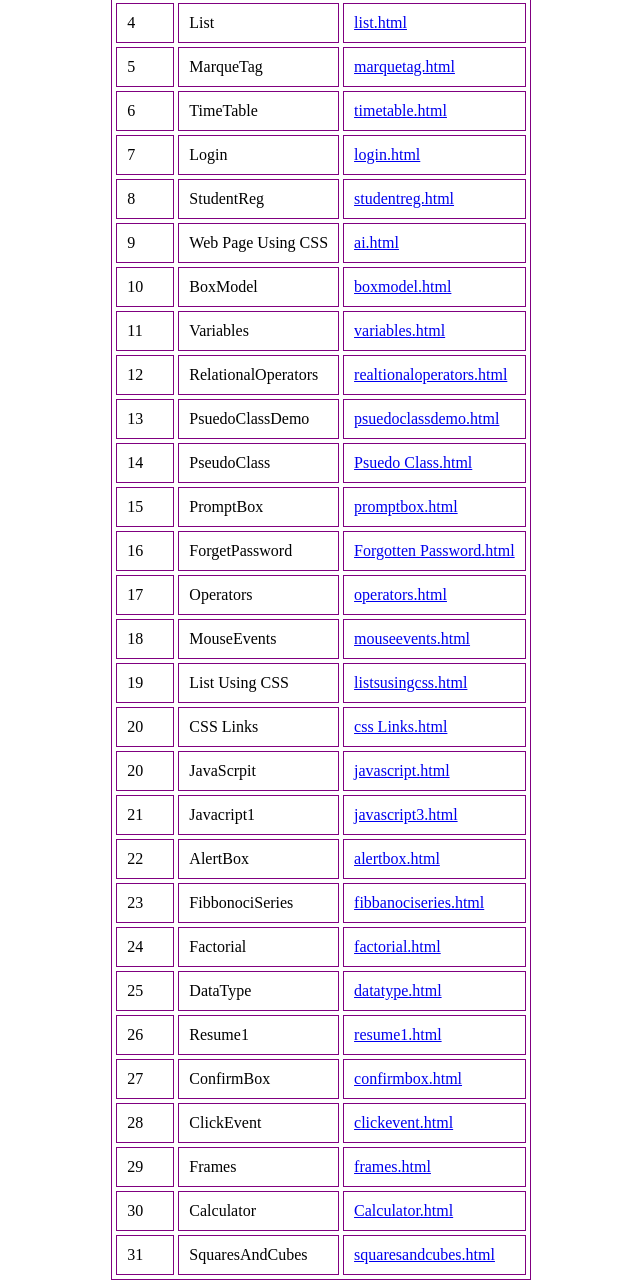
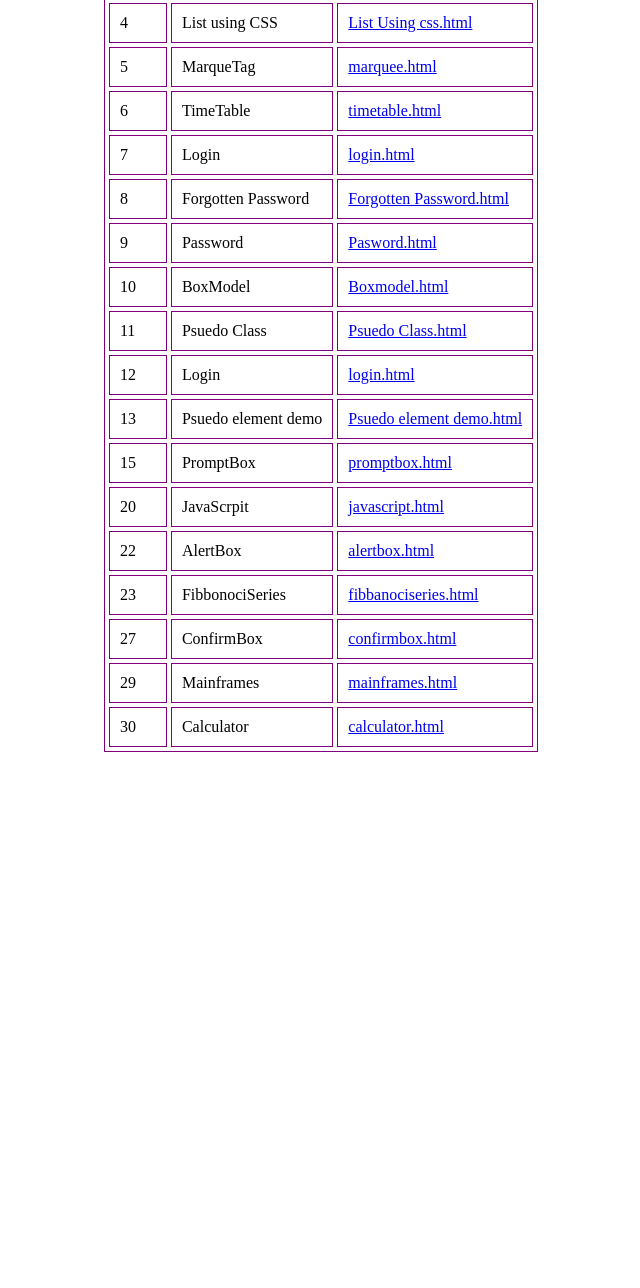
Before and after one commit to ShanmakhiTavvala/WAD-topics, a plain HTML site: page index.html in a window 1280 px wide. Shown: the part 512-1800 px from the top of the page, without its empty margins (319-959 px from the left). After the commit the page ends 1272 px from the top, so only its background shows below. Drawn offline with Linux system fonts and the light colour scheme.

Commit message:
Add files via upload

```diff
--- a/index.html
+++ b/index.html
@@ -26,28 +26,28 @@
             <tr>
                 <td>1</td>
                 <td>Basic HTML</td>
-                <td><a href="basic.html">basic.html</a></td>
+                <td><a href="basic.html">basic tags.html</a></td>
             </tr>
 
         <tr>
             <td>2</td>
             <td>HyperLink</td>
-            <td><a href="hyperlink.html">hyperlink.html</a></td>
+            <td><a href="hyperlink.html">hyperlinks.html</a></td>
         </tr>
          <tr>
             <td>3</td>
             <td>ImageTag</td>
-            <td><a href="image.html">img.html</a></td>
+            <td><a href="image.html">image tag.html</a></td>
         </tr>
         <tr>
             <td>4</td>
-            <td>List</td>
-            <td><a href="list.html">list.html</a></td>
+            <td>List using CSS</td>
+            <td><a href="list.html">List Using css.html</a></td>
         </tr>
         <tr>
             <td>5</td>
             <td>MarqueTag</td>
-            <td><a href="marquetag.html">marquetag.html</a></td>
+            <td><a href="marquetag.html">marquee.html</a></td>
         </tr>
         <tr>
             <td>6</td>
@@ -61,38 +61,33 @@
         </tr>
         <tr>
             <td>8</td>
-            <td>StudentReg</td>
-            <td><a href="studentreg.html">studentreg.html</a></td>
+            <td>Forgotten Password</td>
+            <td><a href="studentreg.html">Forgotten Password.html</a></td>
         </tr>
             <tr>
             <td>9</td>
-            <td>Web Page Using CSS</td>
-            <td><a href="ai.html">ai.html</a></td>
+            <td>Password</td>
+            <td><a href="ai.html">Pasword.html</a></td>
         </tr>
         <tr>
             <td>10</td>
             <td>BoxModel</td>
-            <td><a href="box.html">boxmodel.html</a></td>
+            <td><a href="box.html">Boxmodel.html</a></td>
         </tr>
         <tr>
             <td>11</td>
-            <td>Variables</td>
-            <td><a href="variables.html">variables.html</a></td>
+            <td>Psuedo Class</td>
+            <td><a href="variables.html">Psuedo Class.html</a></td>
         </tr>
         <tr>
             <td>12</td>
-            <td>RelationalOperators</td>
-            <td><a href="relationaloperators.html">realtionaloperators.html</a></td>
+            <td>Login</td>
+            <td><a href="relationaloperators.html">login.html</a></td>
         </tr>
         <tr>
             <td>13</td>
-            <td>PsuedoClassDemo</td>
-            <td><a href="psuedoclassdemo.html">psuedoclassdemo.html</a></td>
-        </tr>
-        <tr>
-            <td>14</td>
-            <td>PseudoClass</td>
-            <td><a href="psuedoclass.html">Psuedo Class.html</a></td>
+            <td>Psuedo element demo</td>
+            <td><a href="psuedoclassdemo.html">Psuedo element demo.html</a></td>
         </tr>
         <tr>
             <td>15</td>
@@ -100,41 +95,9 @@
             <td><a href="promptbox.html">promptbox.html</a></td>
         </tr>
         <tr>
-            <td>16</td>
-            <td>ForgetPassword</td>
-            <td><a href="password.html">Forgotten Password.html</a></td>
-        </tr>
-        <tr>
-            <td>17</td>
-            <td>Operators</td>
-            <td><a href="operators.html">operators.html</a></td>
-        </tr>
-         <tr>
-            <td>18</td>
-            <td>MouseEvents</td>
-            <td><a href="mouseevents.html">mouseevents.html</a></td>
-        </tr>
-        <tr>
-            <td>19</td>
-            <td>List Using CSS</td>
-            <td><a href="listsusingcss.html">listsusingcss.html</a></td>
-
-        </tr>
-        <tr>
-            <td>20</td>
-            <td>CSS Links </td>
-            <td><a href="csslinks.html">css Links.html</a></td>
-
-        </tr>
-        <tr>
             <td>20</td>
             <td>JavaScrpit</td>
             <td><a href="javascript.html">javascript.html</a></td>
-        </tr>
-        <tr>
-            <td>21</td>
-            <td>Javacript1</td>
-            <td><a href="javascript3.html">javascript3.html</a></td>
         </tr>
         <tr>
             <td>22</td>
@@ -147,45 +110,21 @@
             <td><a href="fibbanociseries.html">fibbanociseries.html</a></td>
         </tr>
         <tr>
-            <td>24</td>
-            <td>Factorial</td>
-            <td><a href="factorial.html">factorial.html</a></td>
-        </tr>
-        <tr>
-            <td>25</td>
-            <td>DataType</td>
-            <td><a href="datatype.html">datatype.html</a></td>
-        </tr>
-        <tr>
-            <td>26</td>
-            <td>Resume1</td>
-            <td><a href="resume1.html">resume1.html</a></td>
-        </tr>
-        <tr>
             <td>27</td>
             <td>ConfirmBox</td>
             <td><a href="confirmbox.html">confirmbox.html</a></td>
         </tr>
         <tr>
-            <td>28</td>
-            <td>ClickEvent</td>
-            <td><a href="clickevent.html">clickevent.html</a></td>
-        </tr>
-        <tr>
             <td>29</td>
-            <td>Frames</td>
-            <td><a href="frames.html">frames.html</a></td>
+            <td>Mainframes</td>
+            <td><a href="frames.html">mainframes.html</a></td>
         </tr>
         <tr>
             <td>30</td>
             <td>Calculator</td>
-            <td><a href="Calculator.html">Calculator.html</a></td>
+            <td><a href="Calculator.html">calculator.html</a></td>
         </tr>
-        <tr>
-            <td>31</td>
-            <td>SquaresAndCubes</td>
-            <td><a href="squaresandcubes.html">squaresandcubes.html</a></td>
-        </tr>
+
 
 
         </tr>
```
